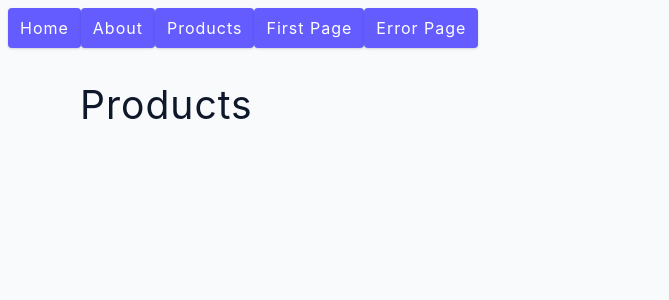
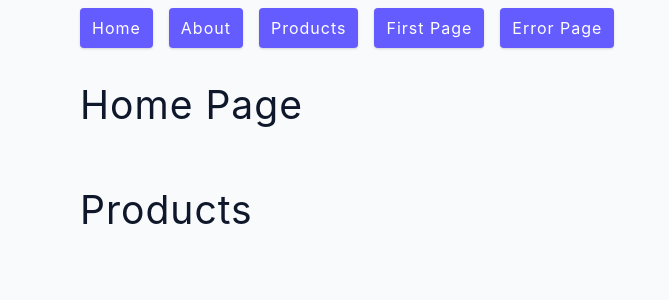
Before and after one commit to chaudhuree/react-router-6, a React (Create React App) app: page /products in a window 1280 px wide. Shown: the top 300 px of the page, without its empty margins (0-669 px from the left). Built offline with nearby package versions, Linux system fonts and the light colour scheme.

Commit message:
docs:outlet

```diff
--- a/src/App.js
+++ b/src/App.js
@@ -1,22 +1,20 @@
-import { BrowserRouter as Router, Link, Route, Routes } from 'react-router-dom';
+import { BrowserRouter as Router, Route, Routes } from 'react-router-dom';
+import { Navbar } from './components/Navbar';
 import About from './pages/About';
 import Error from './pages/Error';
 import Home from './pages/Home';
 import Products from './pages/Products';
 function App() {
   return <Router>
-  <Link to='/' className='btn'>Home</Link>
-  <Link to='/about' className='btn'>About</Link>
-  <Link to='/products' className='btn'>Products</Link>
-  <Link to='/first' className='btn'>First Page</Link>
-  <Link to='/anything' className='btn'>Error Page</Link>
+    <Navbar/>
+    <Routes>
+      <Route path='/' element={<Home />}>
+        <Route path='first' element={<div>First page</div>}></Route>
+        <Route path='about' element={<About />} />
+        <Route path='products' element={<Products />} />
+      </Route>
+      <Route path='*' element={<Error />} />
 
-    <Routes>
-      <Route path='/' element={<Home/>}/>
-      <Route path='first' element={<div>First page</div>}></Route>
-      <Route path='about' element={<About/>}/>
-      <Route path='products' element={<Products/>}/>
-      <Route path='*' element={<Error/>}/>
     </Routes>
   </Router>;
 }
--- /dev/null
+++ b/src/components/Navbar.js
@@ -0,0 +1,15 @@
+import React from 'react'
+import { Link } from 'react-router-dom'
+
+export const Navbar = () => {
+  return (
+    <nav className='navbar'>
+      <Link to='/' className='btn'>Home</Link>
+      <Link to='/about' className='btn'>About</Link>
+      <Link to='/products' className='btn'>Products</Link>
+      <Link to='/first' className='btn'>First Page</Link>
+      <Link to='/anything' className='btn'>Error Page</Link>
+
+    </nav>
+  )
+}
--- a/src/pages/Home.js
+++ b/src/pages/Home.js
@@ -1,7 +1,10 @@
+import { Outlet } from 'react-router-dom';
+
 const Home = () => {
   return (
     <section className='section'>
       <h2>Home Page</h2>
+      <Outlet />
     </section>
   );
 };
```
